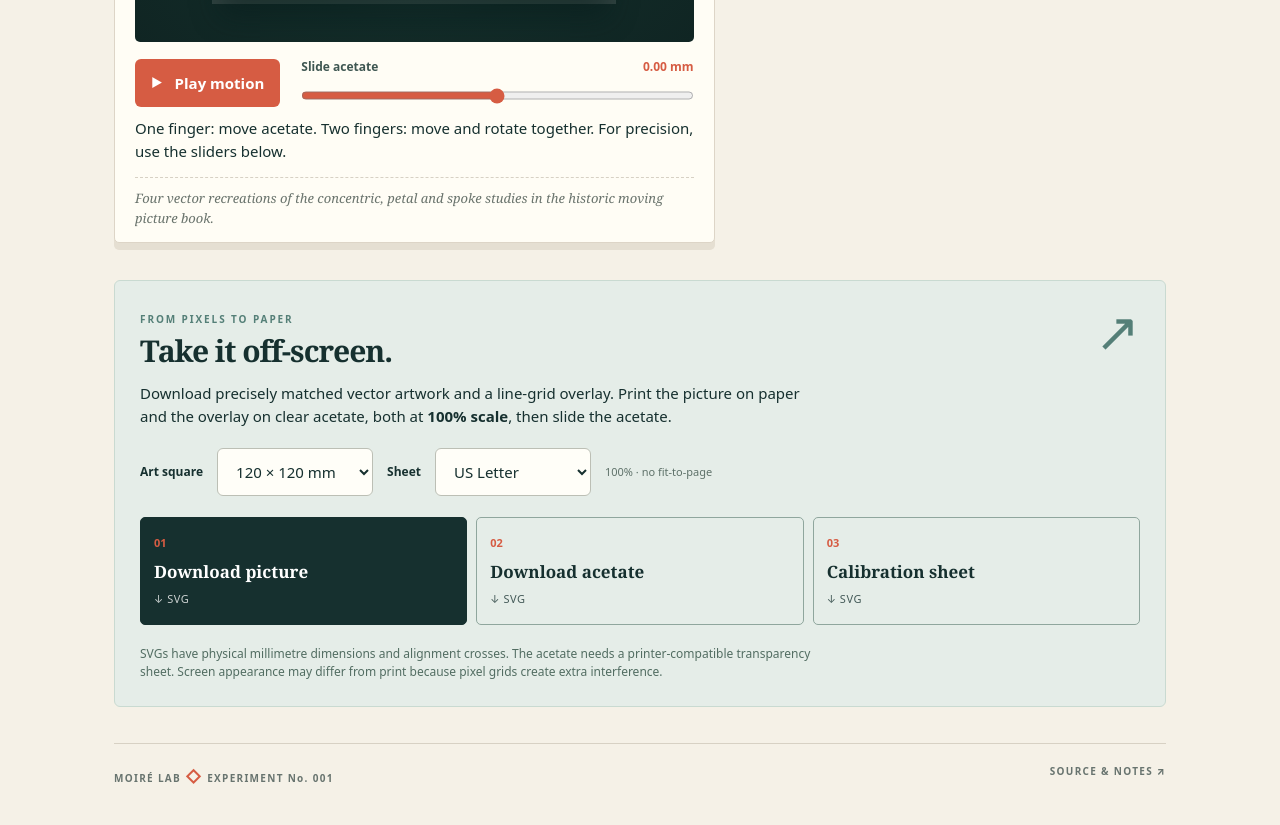
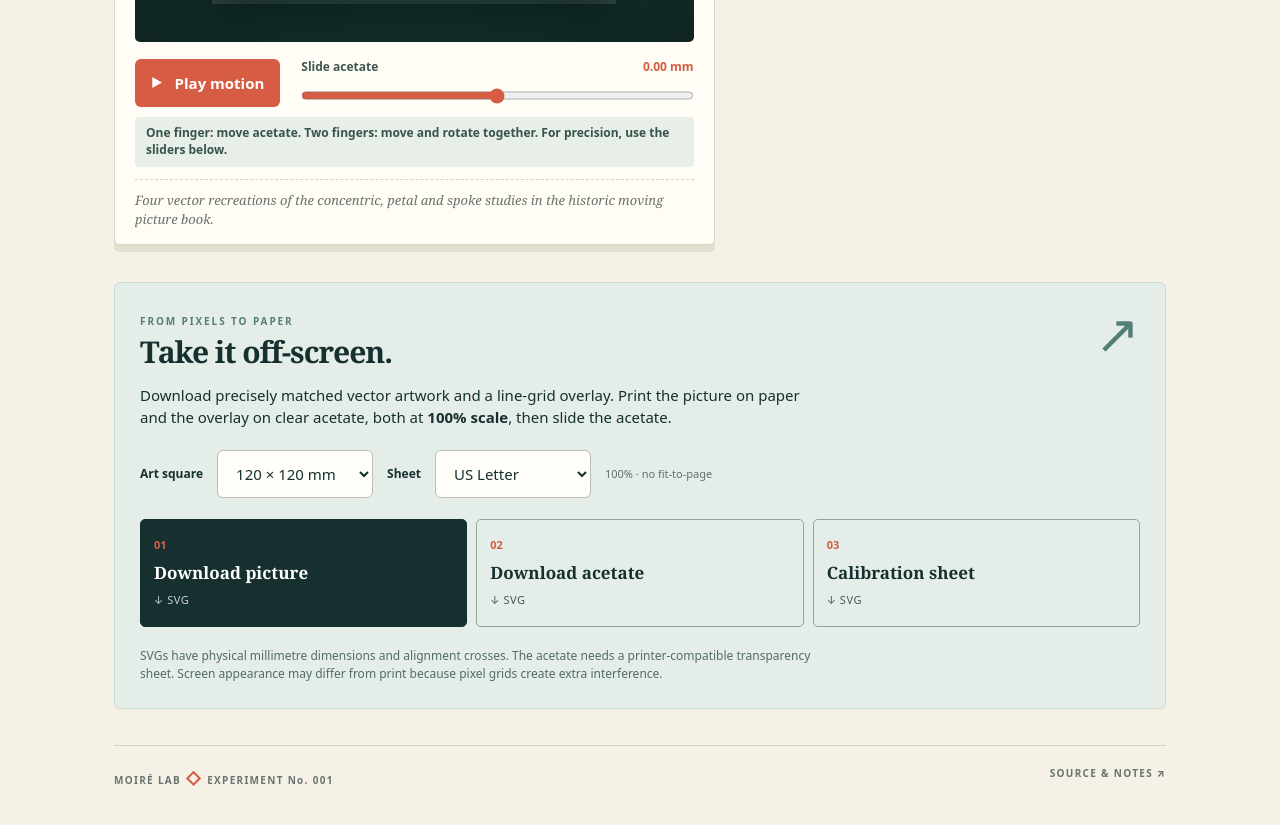
Before and after one commit to udeudeude/Moire-Lab, a website with bundled scripts: page index.html in a window 1280 px wide. Shown: the part 974-1799 px from the top of the page. Built offline with nearby package versions, Linux system fonts and the light colour scheme.

Commit message:
Style two-finger touch guidance

```diff
--- a/style.css
+++ b/style.css
@@ -23,7 +23,8 @@ button,select,input{font:inherit}button{cursor:pointer}button:focus-visible,sele
 .stage svg{display:block;width:100%;height:100%;shape-rendering:geometricPrecision}
 .stage-corner{position:absolute;width:15px;height:15px;pointer-events:none}.corner-tl{left:6px;top:6px;border-left:2px solid #d86b50;border-top:2px solid #d86b50}.corner-tr{right:6px;top:6px;border-right:2px solid #d86b50;border-top:2px solid #d86b50}.corner-bl{left:6px;bottom:6px;border-left:2px solid #d86b50;border-bottom:2px solid #d86b50}.corner-br{right:6px;bottom:6px;border-right:2px solid #d86b50;border-bottom:2px solid #d86b50}
 .stage-label{position:absolute;left:0;right:0;text-align:center;pointer-events:none;font-size:9px;font-weight:800;letter-spacing:.18em;color:#a55b46}.top-label{top:11px}.bottom-label{bottom:10px}
-.transport{display:flex;gap:21px;align-items:center;padding:16px 0 10px}.play-button{background:var(--accent);color:#fff;border:0;padding:13px 16px;border-radius:6px;font-weight:800;display:flex;gap:12px;align-items:center;white-space:nowrap;min-width:144px;justify-content:center}.play-button:hover{background:#b94732}#playGlyph{font-size:12px}.scrub-wrap{flex:1;min-width:0}.scrub-wrap label,.control label{display:flex;justify-content:space-between;gap:9px;color:#3e5651;font-size:12px;font-weight:750;margin-bottom:8px}.scrub-wrap label span,.control output{font-variant-numeric:tabular-nums;color:var(--accent)}input[type=range]{display:block;width:100%;margin:0;accent-color:var(--accent);cursor:pointer;height:23px;touch-action:pan-x}.stage-footnote{font:italic 13px/1.5 Georgia,serif;color:#69736c;border-top:1px dashed var(--line);padding-top:11px;margin:0}
+.transport{display:flex;gap:21px;align-items:center;padding:16px 0 10px}.play-button{background:var(--accent);color:#fff;border:0;padding:13px 16px;border-radius:6px;font-weight:800;display:flex;gap:12px;align-items:center;white-space:nowrap;min-width:144px;justify-content:center}.play-button:hover{background:#b94732}#playGlyph{font-size:12px}.scrub-wrap{flex:1;min-width:0}.scrub-wrap label,.control label{display:flex;justify-content:space-between;gap:9px;color:#3e5651;font-size:12px;font-weight:750;margin-bottom:8px}.scrub-wrap label span,.control output{font-variant-numeric:tabular-nums;color:var(--accent)}input[type=range]{display:block;width:100%;margin:0;accent-color:var(--accent);cursor:pointer;height:23px;touch-action:pan-x}.gesture-help{margin:0 0 12px;padding:8px 11px;border-radius:4px;background:#e8eee8;color:#36544b;font-size:12px;font-weight:700;line-height:1.4}
+.stage-footnote{font:italic 13px/1.5 Georgia,serif;color:#69736c;border-top:1px dashed var(--line);padding-top:11px;margin:0}
 .settings{padding:31px 0 27px;border-bottom:1px solid var(--line)}.settings-head{display:flex;justify-content:space-between;align-items:center;gap:12px;margin-bottom:20px}.settings h2,.printing h2{font:700 30px/1.12 Georgia,serif;letter-spacing:-.035em;margin:5px 0 0}.text-button{border:0;background:transparent;color:#9a4d3a;font-size:12px;font-weight:800;padding:8px}.select-label{display:block;margin-bottom:8px;color:var(--teal)}
 select{border:1px solid #bcbfb5;background:#fffef8;border-radius:6px;padding:12px 14px;min-height:46px;width:100%;color:var(--ink);appearance:auto}.control-grid{display:grid;grid-template-columns:1fr 1fr;gap:25px 38px;margin-top:26px}.control input{width:100%}.limit-label{display:flex;justify-content:space-between;color:#83908a;font-size:10px;margin-top:2px}
 .printing{margin:29px 0 36px;background:#e5ede8;border:1px solid #c9dad1;border-radius:6px;padding:25px}.print-heading{display:flex;justify-content:space-between}.print-symbol{font:54px/.9 Georgia,serif;color:var(--teal)}.printing>p{max-width:680px;margin:15px 0}.print-options{display:flex;align-items:center;gap:14px;flex-wrap:wrap;margin:21px 0}.print-options label{font-weight:800;font-size:12px}.print-options select{width:auto;min-width:156px}.paper-note{font-size:11px;color:#5e7169}
```
